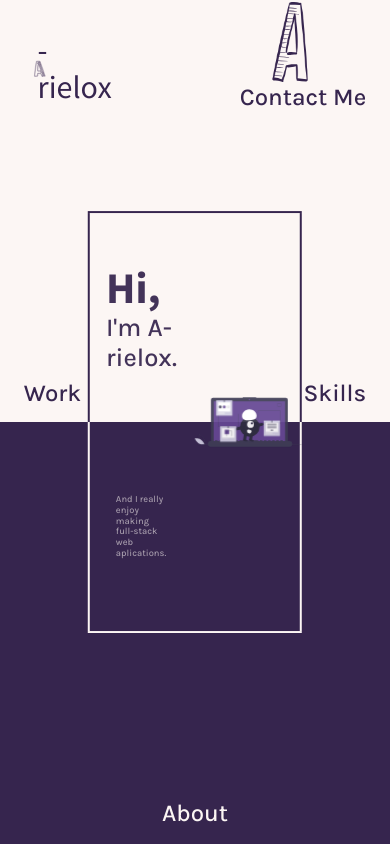
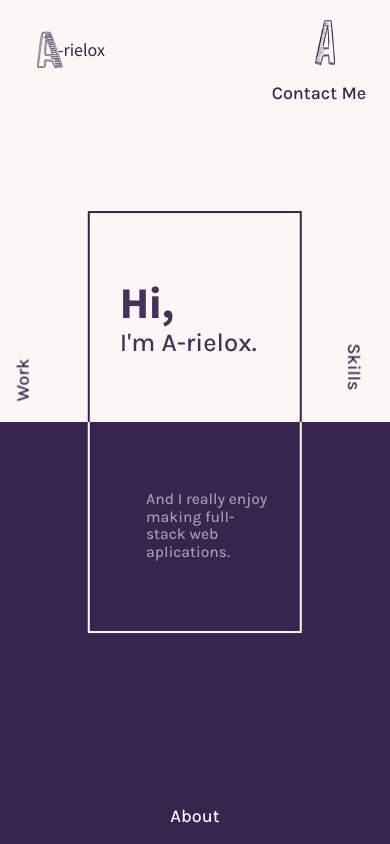
Before and after one commit to A-rielox/R-portfolio--01, a React (Create React App) app: page / in a window 390 px wide. Both pictures are taken after a click on the button "Click Here". Built offline with nearby package versions, Linux system fonts and the light colour scheme.

Commit message:
listo responsive presentation

```diff
--- a/src/components/mainComponents/Center.js
+++ b/src/components/mainComponents/Center.js
@@ -58,6 +58,10 @@ const Wrapper = styled(motion.button)`
 
    svg {
       width: ${props => (props.click ? '80px' : '150px')};
+
+      @media screen and (max-width: 700px) {
+         width: ${props => (props.click ? '45px' : '100px')};
+      }
    }
 
    & > :first-child {
--- a/src/components/mainComponents/Presentation.js
+++ b/src/components/mainComponents/Presentation.js
@@ -11,8 +11,9 @@ const Intro = () => {
          animate={{ height: '50vh', width: '55vw' }}
          transition={{ type: 'spring', duration: 2, delay: 1 }}
       >
-         <SubBox>
+         <SubBox1>
             <Text
+               className="teeeeeeext"
                initial={{ opacity: 0 }}
                animate={{ opacity: 1 }}
                transition={{ duration: 1, delay: 2 }}
@@ -23,12 +24,12 @@ const Intro = () => {
                </div>
 
                <div className="bottom">
-                  <h6>And I really enjoy making full-stack web aplications.</h6>
+                  <h5>And I really enjoy making full-stack web aplications.</h5>
                </div>
             </Text>
-         </SubBox>
+         </SubBox1>
 
-         <SubBox>
+         <SubBox2 className="leftBox">
             <motion.div
                initial={{ opacity: 0 }}
                animate={{ opacity: 1 }}
@@ -37,7 +38,7 @@ const Intro = () => {
                {/* <img className="pic" src={Me} alt="Profile Pic" /> */}
                <MainSvg width={'100%'} height={'100%'} />
             </motion.div>
-         </SubBox>
+         </SubBox2>
       </Box>
    );
 };
@@ -95,13 +96,17 @@ const Box = styled(motion.div)`
    } */
 `;
 
-const SubBox = styled.div`
+const SubBox1 = styled.div`
    width: 50%;
    position: relative;
    display: flex;
    justify-content: center;
 
-   .pic {
+   @media screen and (max-width: 700px) {
+      width: 100%;
+   }
+
+   /* .pic {
       width: 100%;
       height: auto;
 
@@ -109,8 +114,17 @@ const SubBox = styled.div`
       top: 50%;
       left: 50%;
       transform: translate(-50%, -50%);
+   } */
+`;
 
-      /* border-radius: 50px; */
+const SubBox2 = styled.div`
+   width: 50%;
+   position: relative;
+   display: flex;
+   justify-content: center;
+
+   @media screen and (max-width: 700px) {
+      display: none;
    }
 `;
 
@@ -122,6 +136,10 @@ const Text = styled(motion.div)`
    flex-direction: column;
    justify-content: center;
    align-items: center;
+
+   @media screen and (max-width: 900px) {
+      padding: 0 0.5rem 0 2rem;
+   }
 
    .top {
       height: 50%;
@@ -144,5 +162,9 @@ const Text = styled(motion.div)`
       color: ${props => `rgba(${props.theme.bodyRgba},0.6)`};
       font-size: calc(0.5rem + 1.5vw);
       font-weight: 300;
+
+      @media screen and (max-width: 700px) {
+         font-size: calc(0.8rem + 1.5vw);
+      }
    }
 `;
--- a/src/components/mainComponents/SkillsLink.js
+++ b/src/components/mainComponents/SkillsLink.js
@@ -46,6 +46,13 @@ const Wrapper = styled(NavLink)`
       props.click
          ? 'rotate(-360deg) translate(0, 0)'
          : 'rotate(90deg) translate(-50%, -50%)'};
+   @media screen and (max-width: 700px) {
+      transform: ${props =>
+         props.click
+            ? 'rotate(90deg) translate(-50%, -50%)'
+            : 'rotate(90deg) translate(-50%, -50%)'};
+   }
+
    text-decoration: none;
    z-index: 1;
    text-transform: capitalize;
--- a/src/components/mainComponents/WorkLink.js
+++ b/src/components/mainComponents/WorkLink.js
@@ -46,11 +46,14 @@ const Wrapper = styled(NavLink)`
       props.click
          ? 'translate(0%, 0%) rotate(360deg)'
          : 'translate(-50%, -50%) rotate(-90deg)'};
+
+   @media screen and (max-width: 700px) {
+      transform: ${props =>
+         props.click
+            ? 'translate(-50%, -50%) rotate(-90deg)'
+            : 'translate(-50%, -50%) rotate(-90deg)'};
+   }
    text-decoration: none;
    z-index: 1;
    text-transform: capitalize;
-
-   /* @media only screen and (max-width: 50em) {
-      text-shadow: ${props => (props.click ? '0 0 4px #000' : 'none')};
-   } */
 `;
--- a/src/components/subComponents/LogoMainPage.js
+++ b/src/components/subComponents/LogoMainPage.js
@@ -5,6 +5,7 @@ import styled from 'styled-components';
 import { motion } from 'framer-motion';
 
 import { Logo as MainLogo } from '../AllSvgs';
+// RiArrowGoBackFill
 
 const pathVariants = {
    hidden: {
@@ -70,8 +71,8 @@ const Container = styled.div`
    top: 2rem;
    left: 2rem;
    z-index: 100;
-   width: 20vw;
-   /* color: rgb(120, 87, 173); */
+   /* width: 20vw; */
+   width: 150px;
 
    a {
       display: flex;
@@ -79,7 +80,8 @@ const Container = styled.div`
    }
 
    svg {
-      width: 4vw;
+      /* width: 4vw; */
+      width: calc(2em + 1vw);
       height: auto;
       fill: ${props =>
          props.color === 'light'
@@ -102,7 +104,9 @@ const Container = styled.div`
 `;
 
 const Text = styled(motion.span)`
-   font-size: 2rem;
+   /* font-size: 2rem; */
+   font-size: calc(1em + 0.5vw);
+
    color: ${props =>
       props.color === 'light'
          ? `rgba(${props.theme.textRgba},1)`
--- a/src/globalStyles.js
+++ b/src/globalStyles.js
@@ -9,6 +9,10 @@ const GlobalStyle = createGlobalStyle`
 
 h1,h2,h3,h4,h5,h6{
    display: inline-block;
+}
+
+h2{
+   font-size: calc(1em + 0.5vw);
 }
 
 body{
```
